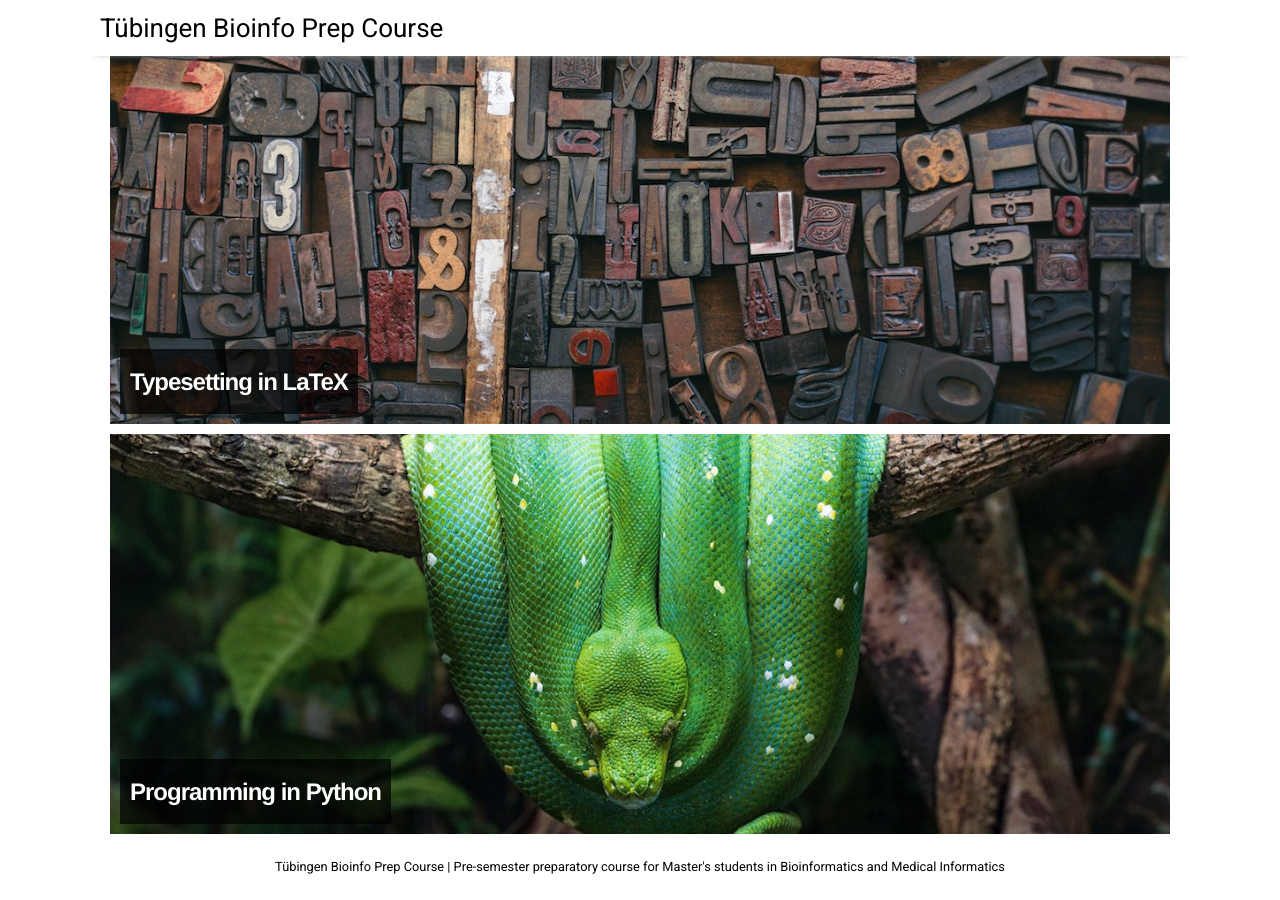
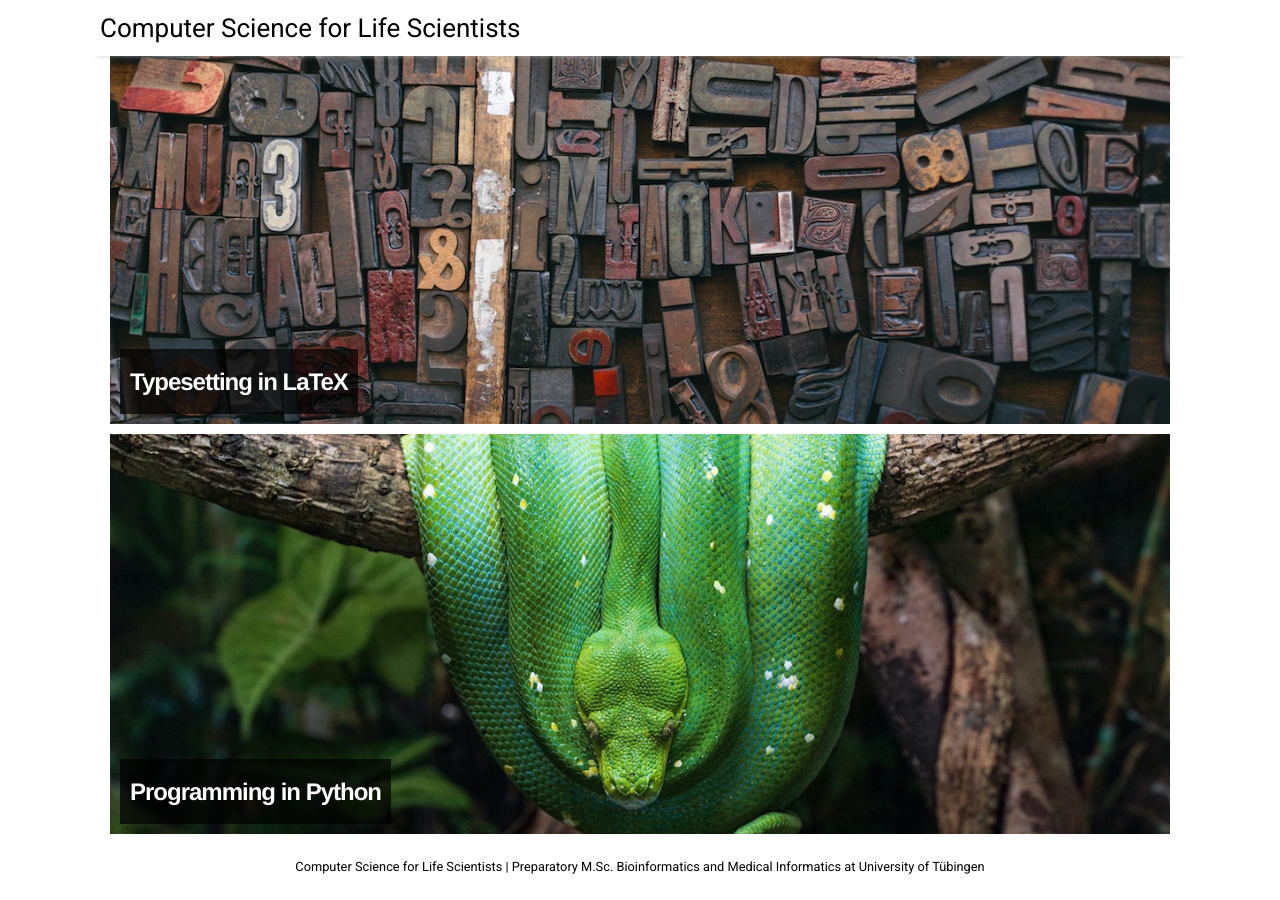
Before and after one commit to BioInfPrep/bioinfprep.github.io, a Jekyll site: the page built from index.html, in a window 1280 px wide and 900 px high, scrolled down 1277 px. Built offline with Jekyll 4.4.1, drawn with Linux system fonts in a browser that asks for light colours; nearby versions of some CDN libraries.

Commit message:
Update _config.yml

```diff
--- a/_config.yml
+++ b/_config.yml
@@ -12,8 +12,8 @@ sass:
   style: :nested
 
 # Customise atom feed settings (this is where Jekyll-Feed gets configuration information)
-title:		           "Tübingen Bioinfo Prep Course"
-description:	       "Pre-semester preparatory course for Master's students in Bioinformatics and Medical Informatics"
+title:		           "Computer Science for Life Scientists"
+description:	       "Preparatory M.Sc. Bioinformatics and Medical Informatics at University of Tübingen"
 #author:              "Leon Kuchenbecker"
 
 # RSS 2.0 can be used instead of Atom by uncommenting following two lines
```
